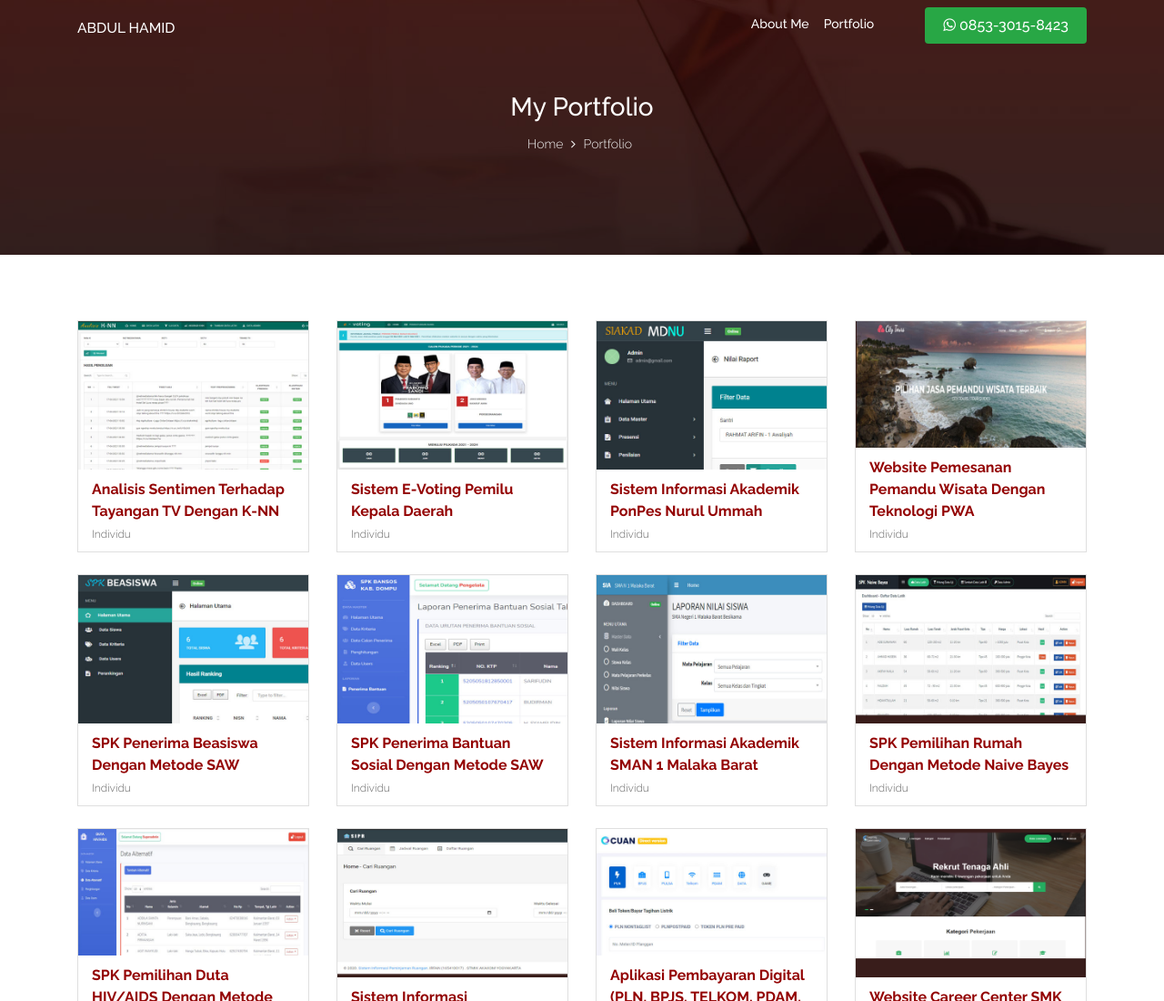
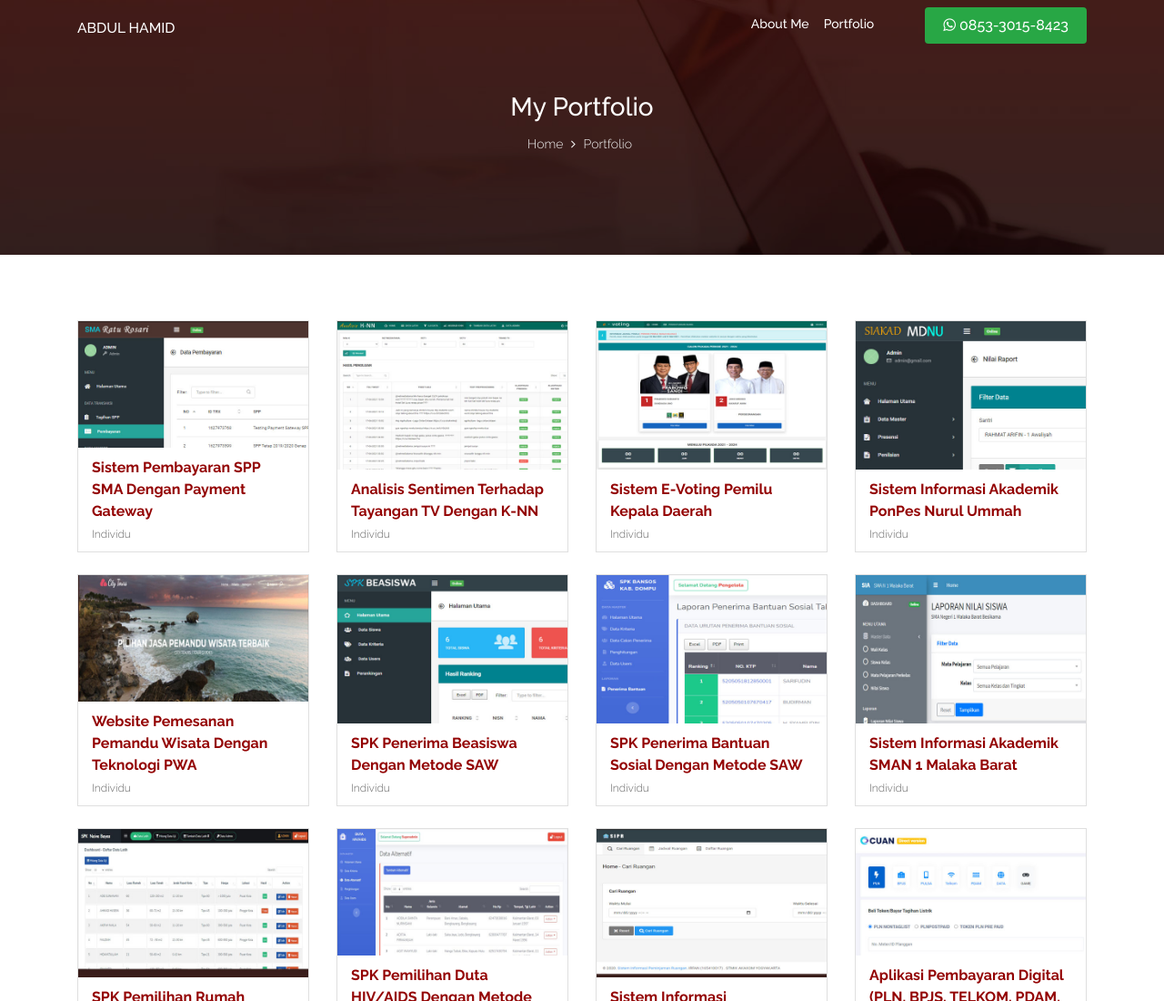
Before and after one commit to abdulhamid07/abdulhamid07.github.io, a plain HTML site: page portfolio.html in a window 1280 px wide. Shown: the top 1100 px of the page at 91% size. Drawn offline with Linux system fonts and the light colour scheme.

Commit message:
add sistem spp sma

```diff
--- a/portfolio.html
+++ b/portfolio.html
@@ -89,6 +89,26 @@
         <div class="page-wrapper">
 			<div class="container">
 				<div class="row">
+                    <div class="col-md-3">
+                        <div class="portfolio-item">
+                            <div class="card">
+                                <div class="card-img-top">
+                                    <img src="assets\images\portfolio\sppsma.jpg"
+                                        alt="sistem pembayaran spp sma">
+                                    <div class="card-overlay">
+                                        <a href="#" class="btn btn-rounded btn-default btn-sm"><i
+                                                class="fa fa-link"></i></a>
+                                    </div>
+                                </div>
+
+                                <div class="card-body">
+                                    <div class="card-title"><a href="#">Sistem Pembayaran SPP SMA Dengan Payment Gateway</a></div>
+                                    <div class="card-subtitle">Individu</div>
+                                </div>
+
+                            </div>
+                        </div>
+                    </div>
                     <div class="col-md-3">
                         <div class="portfolio-item">
                             <div class="card">
```
Also changed, not shown: index.html (+20 -20 lines), assets/images/portfolio/sppsma.jpg (added).
